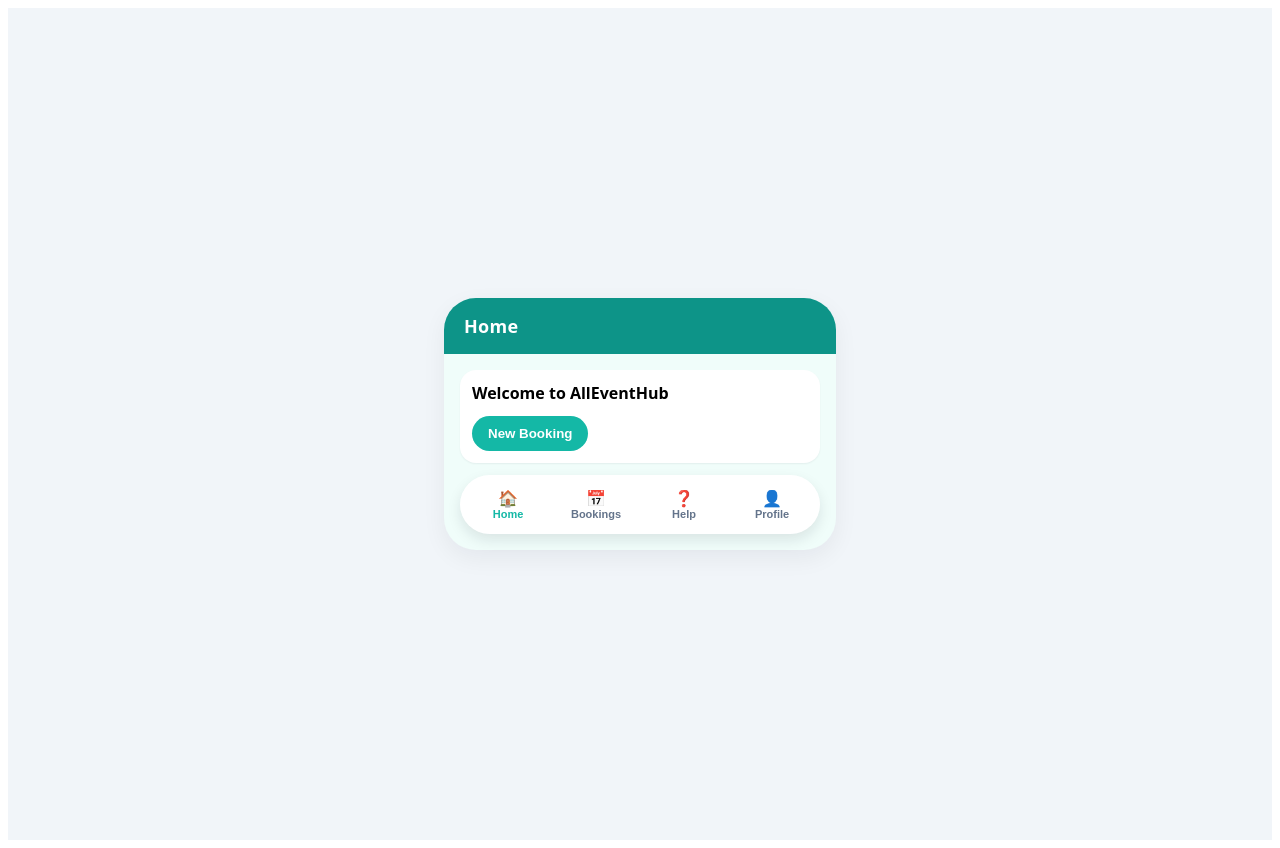
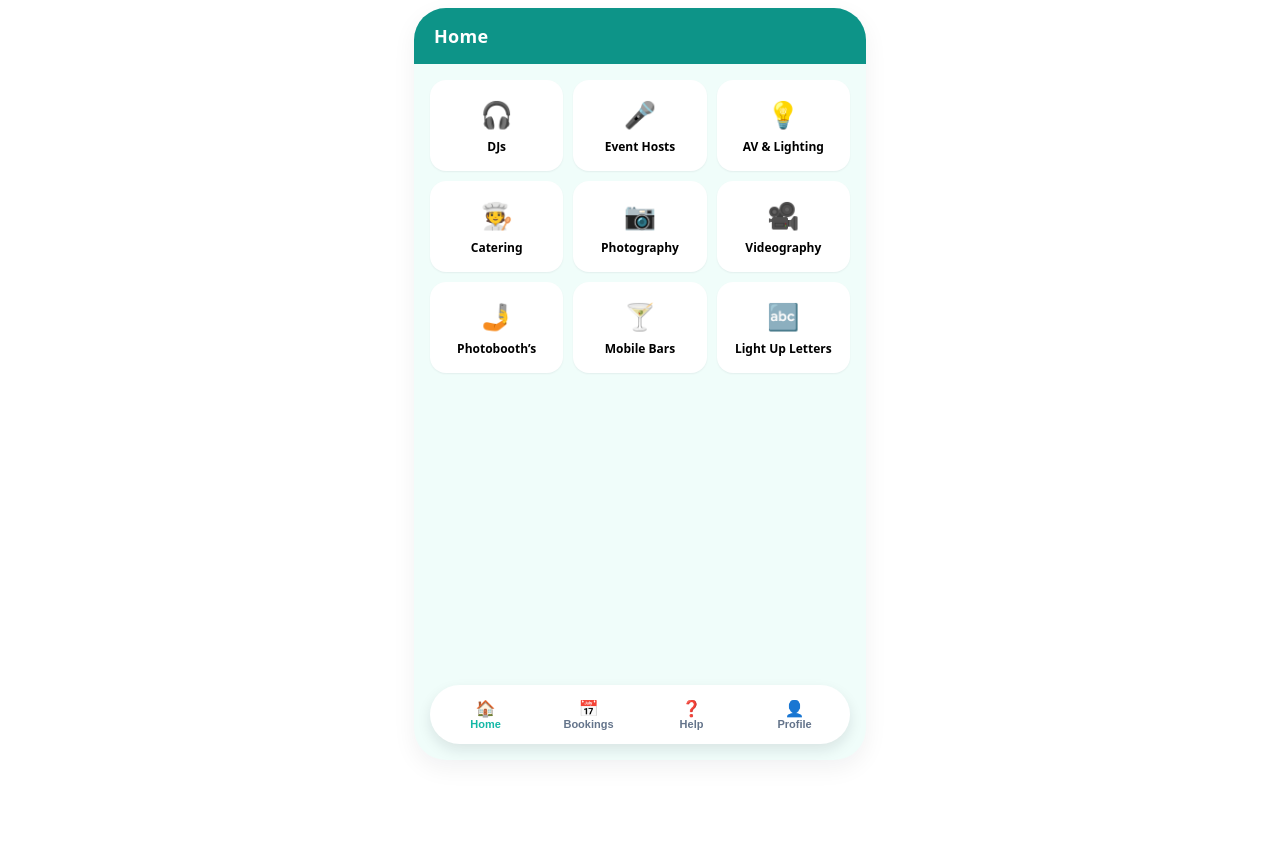
Before and after one commit to jayreiddevops/alleventhub, a React (Vite) app: page / in a window 1280 px wide. After the commit the page ends 800 px from the top, so only its background shows below. Built offline with nearby package versions, Linux system fonts and the light colour scheme.

Commit message:
Update App.jsx

```diff
--- a/src/App.jsx
+++ b/src/App.jsx
@@ -1,4 +1,5 @@
-// src/App.jsx
+// Full AllEventHub Demo with Category Tiles + Supplier Page + Booking + BookingsTab + Navigation
+
 import React, { useState, useEffect } from "react";
 
 const Brand = {
@@ -11,13 +12,18 @@
 
 const styles = {
   phone: {
-    width: 360,
+    maxWidth: 420,
+    width: "100%",
     borderRadius: 32,
     padding: 16,
+    margin: "0 auto",
     boxShadow: "0 8px 24px rgba(15,23,42,0.06)",
     fontFamily:
       'ui-sans-serif, system-ui, -apple-system, Segoe UI, Roboto, "Helvetica Neue", Arial',
     background: "#fff",
+    minHeight: "90vh",
+    display: "flex",
+    flexDirection: "column",
   },
   topbar: {
     margin: "-16px -16px 16px -16px",
@@ -52,7 +58,6 @@
 const Phone = ({ children, bg }) => (
   <div style={{ ...styles.phone, background: bg ?? "#fff" }}>{children}</div>
 );
-
 const TopBar = ({ title, onBack }) => (
   <div style={styles.topbar}>
     {onBack && (
@@ -74,10 +79,7 @@
     <span style={{ fontSize: 18 }}>{title}</span>
   </div>
 );
-
-const Card = ({ children, style }) => (
-  <div style={{ ...styles.card, ...style }}>{children}</div>
-);
+const Card = ({ children, style }) => <div style={{ ...styles.card, ...style }}>{children}</div>;
 const Button = ({ children, onClick, style }) => (
   <button style={{ ...styles.pill, ...style }} onClick={onClick}>
     {children}
@@ -104,23 +106,17 @@
     </button>
   );
   return (
-    <div
-      style={{
-        position: "sticky",
-        bottom: 0,
-        left: 0,
-        right: 0,
+    <div style={{
+      marginTop: "auto",
       display: "flex",
       gap: 8,
       alignItems: "center",
       justifyContent: "space-between",
-        marginTop: 12,
       background: "#fff",
       borderRadius: 999,
       padding: "4px 8px",
       boxShadow: "0 6px 14px rgba(15,23,42,0.10)",
-      }}
-    >
+    }}>
       {item("home", "Home", "🏠")}
       {item("bookings", "Bookings", "📅")}
       {item("help", "Help", "❓")}
@@ -129,14 +125,8 @@
   );
 };
 
-/* ---------- Booking form ---------- */
-const BookingPage = ({
-  supplier = "George Harris",
-  selectedPackage = "Silver (€300)",
-  onBack,
-  onConfirm,
-  onSelectTab,
-}) => {
+// Booking form page
+const BookingPage = ({ supplier = "George Harris", selectedPackage = "Silver (€300)", onBack, onConfirm, onSelectTab }) => {
   const [date, setDate] = useState("");
   const [time, setTime] = useState("");
   const [notes, setNotes] = useState("");
@@ -144,42 +134,24 @@
   return (
     <Phone bg={Brand.bg}>
       <TopBar title="Booking" onBack={onBack} />
-      <div style={{ display: "flex", flexDirection: "column", gap: 14 }}>
+      <div style={{ display: "flex", flexDirection: "column", gap: 14, flex: 1 }}>
         <Card>
           <div style={{ fontSize: 18, fontWeight: 800 }}>{supplier}</div>
-          <div style={{ fontSize: 14, marginTop: 4, color: Brand.muted }}>
-            Package: {selectedPackage}
-          </div>
+          <div style={{ fontSize: 14, marginTop: 4, color: Brand.muted }}>Package: {selectedPackage}</div>
         </Card>
 
         <div style={{ fontSize: 16, fontWeight: 800 }}>Choose Date</div>
-        <input
-          type="date"
-          value={date}
-          onChange={(e) => setDate(e.target.value)}
-          style={{ ...styles.card, padding: 10, fontSize: 14 }}
-        />
+        <input type="date" value={date} onChange={(e) => setDate(e.target.value)} style={{ ...styles.card, padding: 10, fontSize: 14 }} />
 
         <div style={{ fontSize: 16, fontWeight: 800 }}>Choose Time</div>
-        <input
-          type="time"
-          value={time}
-          onChange={(e) => setTime(e.target.value)}
-          style={{ ...styles.card, padding: 10, fontSize: 14 }}
-        />
+        <input type="time" value={time} onChange={(e) => setTime(e.target.value)} style={{ ...styles.card, padding: 10, fontSize: 14 }} />
 
         <div style={{ fontSize: 16, fontWeight: 800 }}>Notes</div>
         <textarea
           placeholder="Add any special requests (optional)"
           value={notes}
           onChange={(e) => setNotes(e.target.value)}
-          style={{
-            ...styles.card,
-            padding: 10,
-            fontSize: 14,
-            minHeight: 80,
-            resize: "vertical",
-          }}
+          style={{ ...styles.card, padding: 10, fontSize: 14, minHeight: 80, resize: "vertical" }}
         />
 
         <Button
@@ -204,11 +176,7 @@
                 current.unshift(payload);
                 localStorage.setItem(key, JSON.stringify(current));
               } catch {}
-              alert(
-                `Booked ${supplier} on ${date || "(date)"} at ${
-                  time || "(time)"
-                } — ${selectedPackage}`
-              );
+              alert(`Booked ${supplier} on ${date || "(date)"} at ${time || "(time)"} — ${selectedPackage}`);
             }
           }}
         >
@@ -221,20 +189,17 @@
   );
 };
 
-/* ---------- Bookings tab ---------- */
+// Bookings tab page (reads from localStorage)
 const BookingsTab = ({ onSelectTab }) => {
   const [bookings, setBookings] = useState([]);
 
-  const load = () => {
+  useEffect(() => {
     try {
-      return JSON.parse(localStorage.getItem("aeh_bookings") || "[]");
+      const data = JSON.parse(localStorage.getItem("aeh_bookings") || "[]");
+      setBookings(data);
     } catch {
-      return [];
+      setBookings([]);
     }
-  };
-
-  useEffect(() => {
-    setBookings(load());
   }, []);
 
   const cancel = (id) => {
@@ -250,21 +215,12 @@
   return (
     <Phone bg={Brand.bg}>
       <TopBar title="My Bookings" />
-      <div style={{ display: "flex", flexDirection: "column", gap: 12 }}>
+      <div style={{ display: "flex", flexDirection: "column", gap: 12, flex: 1 }}>
         {bookings.length === 0 && (
           <Card>
-            <div style={{ fontWeight: 800, marginBottom: 6 }}>
-              No bookings yet
-            </div>
-            <div style={{ fontSize: 13, color: Brand.muted }}>
-              When you confirm a booking it will appear here.
-            </div>
-            <Button
-              style={{ marginTop: 10 }}
-              onClick={() => onSelectTab?.("home")}
-            >
-              Find services
-            </Button>
+            <div style={{ fontWeight: 800, marginBottom: 6 }}>No bookings yet</div>
+            <div style={{ fontSize: 13, color: Brand.muted }}>When you confirm a booking it will appear here.</div>
+            <Button style={{ marginTop: 10 }} onClick={() => onSelectTab?.("home")}>Find services</Button>
           </Card>
         )}
 
@@ -273,41 +229,15 @@
             <div style={{ display: "flex", alignItems: "center", gap: 10 }}>
               <div style={{ flex: 1 }}>
                 <div style={{ fontWeight: 900 }}>{b.supplier}</div>
-                <div style={{ fontSize: 12, color: Brand.muted }}>
-                  {b.selectedPackage}
+                <div style={{ fontSize: 12, color: Brand.muted }}>{b.selectedPackage}</div>
+                <div style={{ fontSize: 12 }}>{b.date} at {b.time}</div>
+                {b.notes && <div style={{ fontSize: 12, marginTop: 4 }}>“{b.notes}”</div>}
               </div>
-                <div style={{ fontSize: 12 }}>
-                  {b.date} at {b.time}
-                </div>
-                {b.notes && (
-                  <div style={{ fontSize: 12, marginTop: 4 }}>
-                    “{b.notes}”
-                  </div>
-                )}
-              </div>
-              <span
-                style={{
-                  fontSize: 12,
-                  fontWeight: 800,
-                  color: b.status === "Cancelled" ? "#ef4444" : Brand.accent,
-                }}
-              >
-                {b.status}
-              </span>
+              <span style={{ fontSize: 12, fontWeight: 800, color: b.status === "Cancelled" ? "#ef4444" : Brand.accent }}>{b.status}</span>
             </div>
             <div style={{ display: "flex", gap: 8, marginTop: 10 }}>
-              <Button
-                style={{ background: "#475569", flex: 1 }}
-                onClick={() => alert(JSON.stringify(b, null, 2))}
-              >
-                View
-              </Button>
-              <Button
-                style={{ background: "#ef4444", flex: 1 }}
-                onClick={() => cancel(b.id)}
-              >
-                Cancel
-              </Button>
+              <Button style={{ background: "#475569", flex: 1 }} onClick={() => alert(JSON.stringify(b, null, 2))}>View</Button>
+              <Button style={{ background: "#ef4444", flex: 1 }} onClick={() => cancel(b.id)}>Cancel</Button>
             </div>
           </Card>
         ))}
@@ -318,23 +248,125 @@
   );
 };
 
-/* ---------- Root app & navigation (centered) ---------- */
+// Supplier list page (after selecting category)
+const SupplierList = ({ category, onBack, onSelectSupplier }) => {
+  const suppliers = [
+    { id: 1, name: "George Harris", role: "DJ", price: "€250" },
+    { id: 2, name: "Maria Lopez", role: "Photographer", price: "€400" },
+  ];
+  return (
+    <Phone bg={Brand.bg}>
+      <TopBar title={category} onBack={onBack} />
+      <div style={{ display: "flex", flexDirection: "column", gap: 12, flex: 1 }}>
+        {suppliers.map((s) => (
+          <Card key={s.id}>
+            <div style={{ display: "flex", justifyContent: "space-between", alignItems: "center" }}>
+              <div>
+                <div style={{ fontWeight: 800 }}>{s.name}</div>
+                <div style={{ fontSize: 12, color: Brand.muted }}>{s.role}</div>
+              </div>
+              <Button onClick={() => onSelectSupplier(s)}>View</Button>
+            </div>
+          </Card>
+        ))}
+      </div>
+    </Phone>
+  );
+};
+
+// ---- Suppliers list (Results) ----
+const ResultsScreen = ({ category, onBack, onSelectSupplier }) => {
+  const suppliers = [1,2,3].map((n) => ({
+    id: n,
+    name: `${category} Pro #${n}`,
+    price: 150 + n * 25,
+    img: "https://images.unsplash.com/photo-1544005313-94ddf0286df2?q=80&w=200&auto=format&fit=crop",
+  }));
+  return (
+    <Phone bg={Brand.bg}>
+      <TopBar title={`${category} in London`} onBack={onBack} />
+      <div style={{ display: "flex", flexDirection: "column", gap: 12, flex: 1 }}>
+        {suppliers.map((s) => (
+          <Card key={s.id}>
+            <div style={{ display: "flex", alignItems: "center", gap: 12 }}>
+              <img src={s.img} alt={s.name} style={{ width: 56, height: 56, borderRadius: 16, objectFit: "cover" }} />
+              <div style={{ flex: 1 }}>
+                <div style={{ fontWeight: 800 }}>{s.name}</div>
+                <div style={{ fontSize: 12, color: Brand.muted }}>From £{s.price}</div>
+              </div>
+              <Button onClick={() => onSelectSupplier(s.name)}>View</Button>
+            </div>
+          </Card>
+        ))}
+        <BottomTabs active="home" onSelect={() => {}} />
+      </div>
+    </Phone>
+  );
+};
+
+// Root app with navigation between tabs
 export default function App() {
-  const [view, setView] = useState("home"); // start on Home
+  const [view, setView] = useState("home");
+  const [category, setCategory] = useState("DJs");
+  const [selectedCategory, setSelectedCategory] = useState(null);
+  const [selectedSupplier, setSelectedSupplier] = useState(null);
+
+  const categories = [
+    "DJs",
+    "Event Hosts",
+    "AV & Lighting",
+    "Catering",
+    "Photography",
+    "Videography",
+    "Photobooth’s",
+    "Mobile Bars",
+    "Light Up Letters",
+  ];
 
   let screen;
+  if (view === "results") screen = (
+    <ResultsScreen
+      category={category}
+      onBack={() => setView("home")}
+      onSelectSupplier={() => setView("bookingForm")}
+    />
+  );
   if (view === "bookings") screen = <BookingsTab onSelectTab={setView} />;
   if (view === "bookingForm") screen = <BookingPage onSelectTab={setView} />;
+  if (view === "suppliers") screen = (
+    <SupplierList
+      category={selectedCategory}
+      onBack={() => setView("home")}
+      onSelectSupplier={(s) => {
+        setSelectedSupplier(s);
+        setView("bookingForm");
+      }}
+    />
+  );
   if (view === "home")
     screen = (
       <Phone bg={Brand.bg}>
         <TopBar title="Home" />
-        <Card>
-          <div style={{ fontWeight: 800 }}>Welcome to AllEventHub</div>
-          <Button style={{ marginTop: 12 }} onClick={() => setView("bookingForm")}>
-            New Booking
-          </Button>
-        </Card>
+      <div style={{ flex: 1, display: "flex", flexDirection: "column", gap: 12 }}>
+        <div style={{ display: "grid", gridTemplateColumns: "repeat(3, 1fr)", gap: 10 }}>
+          {[
+            { label: "DJs", icon: "🎧" },
+            { label: "Event Hosts", icon: "🎤" },
+            { label: "AV & Lighting", icon: "💡" },
+            { label: "Catering", icon: "🧑‍🍳" },
+            { label: "Photography", icon: "📷" },
+            { label: "Videography", icon: "🎥" },
+            { label: "Photobooth’s", icon: "🤳" },
+            { label: "Mobile Bars", icon: "🍸" },
+            { label: "Light Up Letters", icon: "🔤" },
+          ].map((c) => (
+            <div key={c.label} onClick={() => { setCategory(c.label); setView("results"); }} style={{ ...styles.card, textAlign: "center", padding: 16, cursor: "pointer" }}>
+              <div style={{ fontSize: 26 }}>{c.icon}</div>
+              <div style={{ fontSize: 12, fontWeight: 800, marginTop: 6 }}>{c.label}</div>
+            </div>
+          ))}
+        </div>
+      </div>
       <BottomTabs active="home" onSelect={setView} />
     </Phone>
   );
@@ -355,21 +387,7 @@
       </Phone>
     );
 
-  // Center the phone on page
-  return (
-    <div
-      style={{
-        minHeight: "100vh",
-        display: "flex",
-        alignItems: "center",
-        justifyContent: "center",
-        background: "#f1f5f9",
-        padding: 16,
-      }}
-    >
-      {screen}
-    </div>
-  );
+  return screen;
 }
 
 export { BookingPage, BookingsTab };
```
Lines whose indentation alone changed are shown as unchanged.
